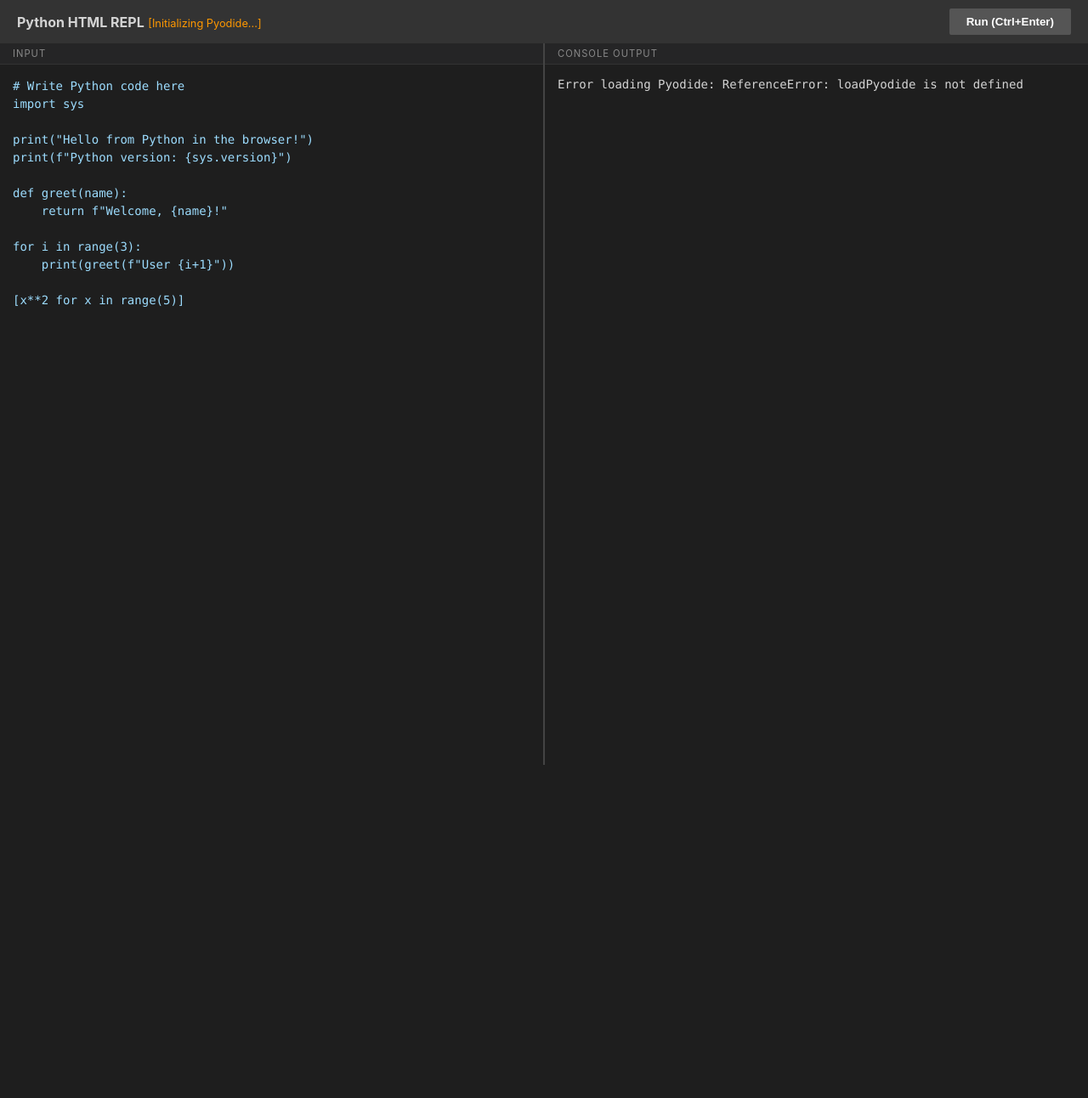
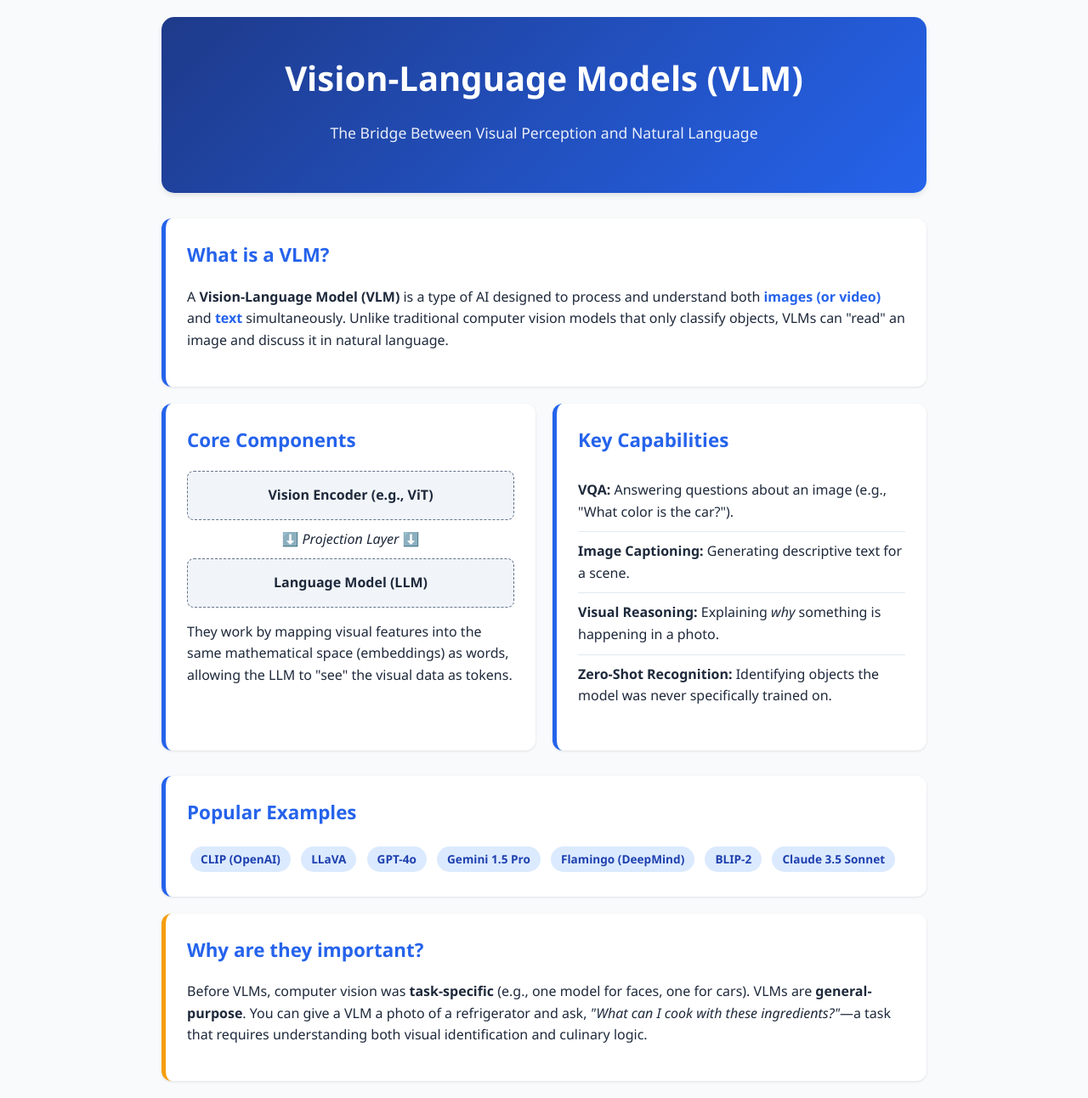
Before and after one commit to JaehunSim/jaehunsim.github.io, a Jekyll site: the page auto/result.html, which Jekyll copies as it is, in a window 1280 px wide. Shown: the whole page at 85% size. Built offline with Jekyll 4.4.1, drawn with Linux system fonts in a browser that asks for light colours; before the commit the page ends 900 px from its top, so only the background shows below that.

Commit message:
commits by github API

```diff
--- a/auto/result.html
+++ b/auto/result.html
@@ -4,200 +4,158 @@
 <head>
     <meta charset="UTF-8">
     <meta name="viewport" content="width=device-width, initial-scale=1.0">
-    <title>Python Browser REPL</title>
-    <!-- Load Pyodide -->
-    <script src="https://cdn.jsdelivr.net/pyodide/v0.26.1/full/pyodide.js"></script>
+    <title>Understanding VLMs (Vision-Language Models)</title>
     <style>
+        :root {
+            --primary: #2563eb;
+            --secondary: #64748b;
+            --accent: #f59e0b;
+            --bg: #f8fafc;
+            --card-bg: #ffffff;
+            --text: #1e293b;
+        }
+
         body {
-            font-family: -apple-system, BlinkMacSystemFont, "Segoe UI", Roboto, Helvetica, Arial, sans-serif;
-            background-color: #1e1e1e;
-            color: #d4d4d4;
+            font-family: 'Segoe UI', Tahoma, Geneva, Verdana, sans-serif;
+            background-color: var(--bg);
+            color: var(--text);
+            line-height: 1.6;
             margin: 0;
-            display: flex;
-            flex-direction: column;
-            height: 100vh;
+            padding: 20px;
+        }
+
+        .container {
+            max-width: 900px;
+            margin: 0 auto;
         }
 
         header {
-            background-color: #333;
-            padding: 10px 20px;
-            display: flex;
-            justify-content: space-between;
-            align-items: center;
-            box-shadow: 0 2px 5px rgba(0,0,0,0.3);
+            text-align: center;
+            padding: 40px 0;
+            background: linear-gradient(135deg, #1e3a8a 0%, #2563eb 100%);
+            color: white;
+            border-radius: 15px;
+            margin-bottom: 30px;
+            box-shadow: 0 4px 6px -1px rgba(0, 0, 0, 0.1);
         }
 
-        .status {
-            font-size: 0.8rem;
-            color: #aaa;
+        h1 { margin: 0; font-size: 2.5rem; }
+        p.subtitle { opacity: 0.9; font-size: 1.1rem; }
+
+        .grid {
+            display: grid;
+            grid-template-columns: 1fr 1fr;
+            gap: 20px;
+            margin-bottom: 30px;
         }
 
-        .status.ready { color: #4caf50; }
-        .status.loading { color: #ff9800; }
-
-        main {
-            display: flex;
-            flex: 1;
-            overflow: hidden;
-            gap: 2px;
-            background-color: #444;
+        @media (max-width: 768px) {
+            .grid { grid-template-columns: 1fr; }
         }
 
-        .editor-container, .output-container {
-            flex: 1;
-            display: flex;
-            flex-direction: column;
-            background-color: #1e1e1e;
+        .card {
+            background: var(--card-bg);
+            padding: 25px;
+            border-radius: 12px;
+            box-shadow: 0 1px 3px rgba(0,0,0,0.1);
+            border-left: 5px solid var(--primary);
         }
 
-        textarea {
-            flex: 1;
-            background-color: #1e1e1e;
-            color: #9cdcfe;
-            font-family: 'Consolas', 'Monaco', 'Courier New', monospace;
-            font-size: 14px;
-            padding: 15px;
-            border: none;
-            resize: none;
-            outline: none;
-            line-height: 1.5;
+        .card h2 {
+            margin-top: 0;
+            color: var(--primary);
+            font-size: 1.4rem;
+            display: flex;
+            align-items: center;
         }
 
-        #output {
-            flex: 1;
+        .architecture-box {
+            background: #f1f5f9;
             padding: 15px;
-            font-family: 'Consolas', 'Monaco', 'Courier New', monospace;
-            font-size: 14px;
-            white-space: pre-wrap;
-            overflow-y: auto;
-            color: #d4d4d4;
+            border-radius: 8px;
+            text-align: center;
+            font-weight: bold;
+            border: 1px dashed var(--secondary);
+            margin: 10px 0;
         }
 
-        .label {
-            background: #252526;
-            padding: 5px 15px;
-            font-size: 0.7rem;
-            text-transform: uppercase;
-            letter-spacing: 1px;
-            color: #888;
-            border-bottom: 1px solid #333;
+        .tag {
+            display: inline-block;
+            background: #dbeafe;
+            color: #1e40af;
+            padding: 4px 12px;
+            border-radius: 20px;
+            font-size: 0.85rem;
+            margin: 4px;
+            font-weight: 600;
         }
 
-        button {
-            background-color: #0e639c;
-            color: white;
-            border: none;
-            padding: 8px 20px;
-            cursor: pointer;
-            font-weight: bold;
-            border-radius: 2px;
+        .example-list {
+            list-style: none;
+            padding: 0;
         }
 
-        button:hover { background-color: #1177bb; }
-        button:disabled { background-color: #555; cursor: not-allowed; }
+        .example-list li {
+            padding: 10px 0;
+            border-bottom: 1px solid #e2e8f0;
+        }
 
-        .error { color: #f44336; }
+        .example-list li:last-child { border-bottom: none; }
+
+        .highlight { color: var(--primary); font-weight: bold; }
     </style>
 </head>
 <body>
 
-<header>
-    <div>
-        <strong>Python HTML REPL</strong>
-        <span id="status" class="status loading"> [Initializing Pyodide...]</span>
+<div class="container">
+    <header>
+        <h1>Vision-Language Models (VLM)</h1>
+        <p class="subtitle">The Bridge Between Visual Perception and Natural Language</p>
+    </header>
+
+    <div class="card" style="margin-bottom: 20px;">
+        <h2>What is a VLM?</h2>
+        <p>A <strong>Vision-Language Model (VLM)</strong> is a type of AI designed to process and understand both <span class="highlight">images (or video)</span> and <span class="highlight">text</span> simultaneously. Unlike traditional computer vision models that only classify objects, VLMs can "read" an image and discuss it in natural language.</p>
     </div>
-    <button id="run-btn" disabled onclick="runPython()">Run (Ctrl+Enter)</button>
-</header>
 
-<main>
-    <div class="editor-container">
-        <div class="label">Input</div>
-        <textarea id="code" spellcheck="false"># Write Python code here
-import sys
+    <div class="grid">
+        <div class="card">
+            <h2>Core Components</h2>
+            <div class="architecture-box">Vision Encoder (e.g., ViT)</div>
+            <div style="text-align:center;">⬇️ <i>Projection Layer</i> ⬇️</div>
+            <div class="architecture-box">Language Model (LLM)</div>
+            <p>They work by mapping visual features into the same mathematical space (embeddings) as words, allowing the LLM to "see" the visual data as tokens.</p>
+        </div>
 
-print("Hello from Python in the browser!")
-print(f"Python version: {sys.version}")
+        <div class="card">
+            <h2>Key Capabilities</h2>
+            <ul class="example-list">
+                <li><strong>VQA:</strong> Answering questions about an image (e.g., "What color is the car?").</li>
+                <li><strong>Image Captioning:</strong> Generating descriptive text for a scene.</li>
+                <li><strong>Visual Reasoning:</strong> Explaining <i>why</i> something is happening in a photo.</li>
+                <li><strong>Zero-Shot Recognition:</strong> Identifying objects the model was never specifically trained on.</li>
+            </ul>
+        </div>
+    </div>
 
-def greet(name):
-    return f"Welcome, {name}!"
+    <div class="card">
+        <h2>Popular Examples</h2>
+        <div style="margin-top: 15px;">
+            <span class="tag">CLIP (OpenAI)</span>
+            <span class="tag">LLaVA</span>
+            <span class="tag">GPT-4o</span>
+            <span class="tag">Gemini 1.5 Pro</span>
+            <span class="tag">Flamingo (DeepMind)</span>
+            <span class="tag">BLIP-2</span>
+            <span class="tag">Claude 3.5 Sonnet</span>
+        </div>
+    </div>
 
-for i in range(3):
-    print(greet(f"User {i+1}"))
-
-[x**2 for x in range(5)]
-        </textarea>
+    <div class="card" style="margin-top: 20px; border-left-color: var(--accent);">
+        <h2>Why are they important?</h2>
+        <p>Before VLMs, computer vision was <strong>task-specific</strong> (e.g., one model for faces, one for cars). VLMs are <strong>general-purpose</strong>. You can give a VLM a photo of a refrigerator and ask, <i>"What can I cook with these ingredients?"</i>—a task that requires understanding both visual identification and culinary logic.</p>
     </div>
-    <div class="output-container">
-        <div class="label">Console Output</div>
-        <div id="output">Initializing environment...</div>
-    </div>
-</main>
-
-<script>
-    const outputElement = document.getElementById("output");
-    const codeElement = document.getElementById("code");
-    const runButton = document.getElementById("run-btn");
-    const statusIndicator = document.getElementById("status");
-
-    let pyodide;
-
-    async function initPyodide() {
-        try {
-            pyodide = await loadPyodide();
-            outputElement.innerText = "Python Ready.\n";
-            statusIndicator.innerText = " [Ready]";
-            statusIndicator.className = "status ready";
-            runButton.disabled = false;
-        } catch (err) {
-            outputElement.innerText = "Error loading Pyodide: " + err;
-        }
-    }
-
-    async function runPython() {
-        if (!pyodide) return;
-
-        // Clear previous output
-        outputElement.innerHTML = "";
-
-        // Redirect stdout to our div
-        pyodide.runPython(`
-            import sys
-            import io
-            sys.stdout = io.StringIO()
-        `);
-
-        const code = codeElement.value;
-
-        try {
-            // Execute code
-            let result = await pyodide.runPythonAsync(code);
-
-            // Get captured stdout
-            const stdout = pyodide.runPython("sys.stdout.getvalue()");
-
-            // Display stdout
-            if (stdout) {
-                outputElement.innerText += stdout;
-            }
-
-            // Display result if it's not undefined
-            if (result !== undefined) {
-                outputElement.innerHTML += `<span style="color: #b5cea8">Result: ${result}</span>`;
-            }
-        } catch (err) {
-            outputElement.innerHTML += `<span class="error">${err}</span>`;
-        }
-    }
-
-    // Keyboard shortcut (Ctrl + Enter)
-    codeElement.addEventListener('keydown', function(e) {
-        if (e.ctrlKey && e.key === 'Enter') {
-            runPython();
-        }
-    });
-
-    initPyodide();
-</script>
+</div>
 
 </body>
 </html>
```
